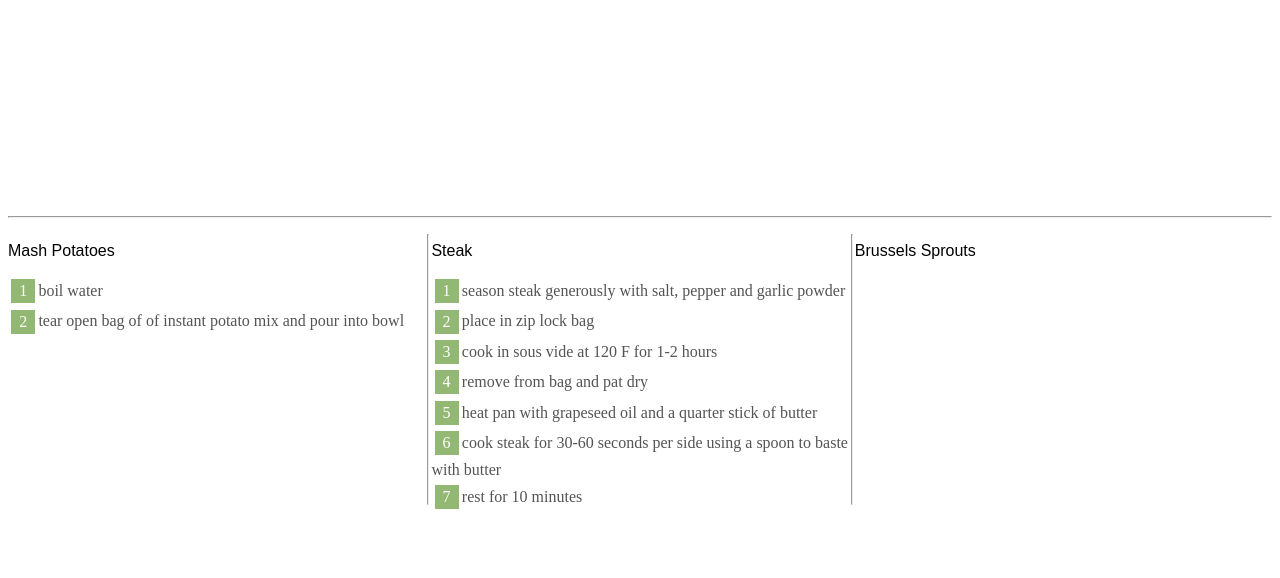
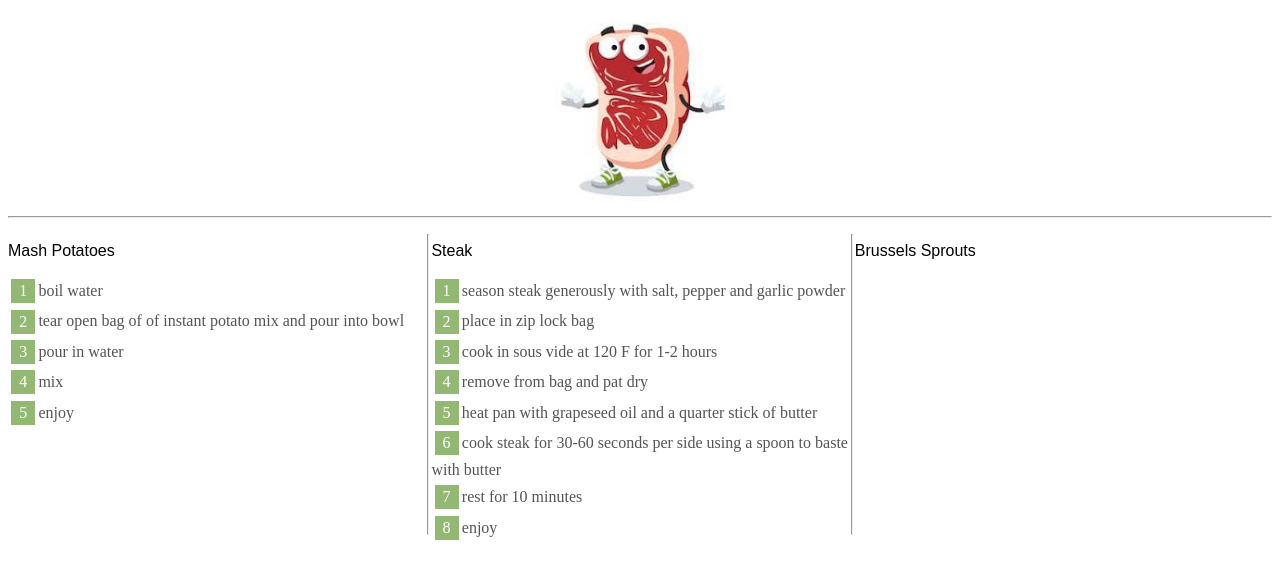
Before and after one commit to ironhack-labs/lab-es6-promises, a plain HTML site: page index.html in a window 1280 px wide. Drawn offline with Linux system fonts and the light colour scheme.

Commit message:
add iteration 1 callback & iteration 2 promise.Missing display img

```diff
--- a/public/javascripts/script.js
+++ b/public/javascripts/script.js
@@ -16,7 +16,11 @@ addFood(steak[0], "#steak", (callback) => {
         addFood(steak[4], "#steak", (callback) => {
           addFood(steak[5], "#steak", (callback) => {
             addFood(steak[6], "#steak", (callback) => {
-              addFood(steak[7], "#steak", (callback) => {});
+              addFood(steak[7], "#steak", (callback) => {
+                const img = document.createElement("img");
+                img.src = "../images/steak.jpg";
+                document.getElementById("table").appendChild(img);
+              });
             });
           });
         });
@@ -26,14 +30,28 @@ addFood(steak[0], "#steak", (callback) => {
 });
 
 // Iteration 2 using `.then()`
-addFood(mashPotatoes[0], "#mashPotatoes").then(() => {
-  // ... your code here
-  addFood(mashPotatoes[1], "#mashPotatoes");
-});
+
+addFood(mashPotatoes[0], "#mashPotatoes")
+  .then(() => addFood(mashPotatoes[1], "#mashPotatoes"))
+  // {
+  //   return addFood(mashPotatoes[1], "#mashPotatoes");
+  // })
+  .then(() => addFood(mashPotatoes[2], "#mashPotatoes"))
+  // {
+  // //   return addFood(mashPotatoes[2], "#mashPotatoes");
+  // // })
+  .then(() => addFood(mashPotatoes[3], "#mashPotatoes"))
+  // {
+  //   return addFood(mashPotatoes[3], "#mashPotatoes");
+  // })
+  .then(() => addFood(mashPotatoes[4], "#mashPotatoes"));
+// {
+//   return addFood(mashPotatoes[4], "#mashPotatoes");
+// });
 
 // Iteration 3 using async and await
 
-async function makeFood(step) {
-  // ... your code here
-}
-makeFood(eachStep);
+// async function makeFood(step) {
+//   // ... your code here
+// }
+// makeFood(eachStep);
--- a/public/stylesheets/style.css
+++ b/public/stylesheets/style.css
@@ -26,6 +26,7 @@ label {
   height: 200px;
   display: flex;
   justify-content: space-evenly;
+  background-image: ("../images/steak.jpg");
 }
 ol {
   width: 33%;
```
